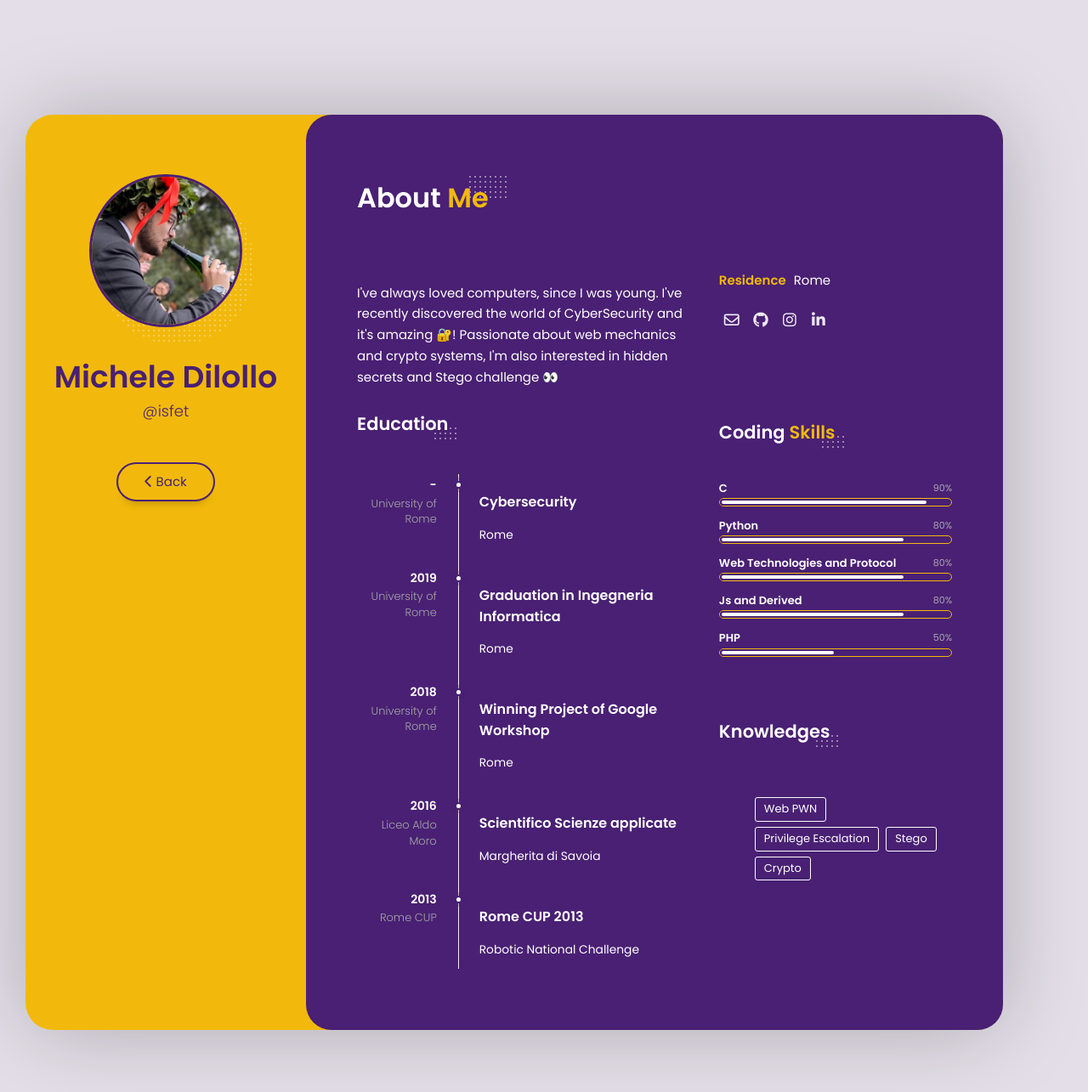
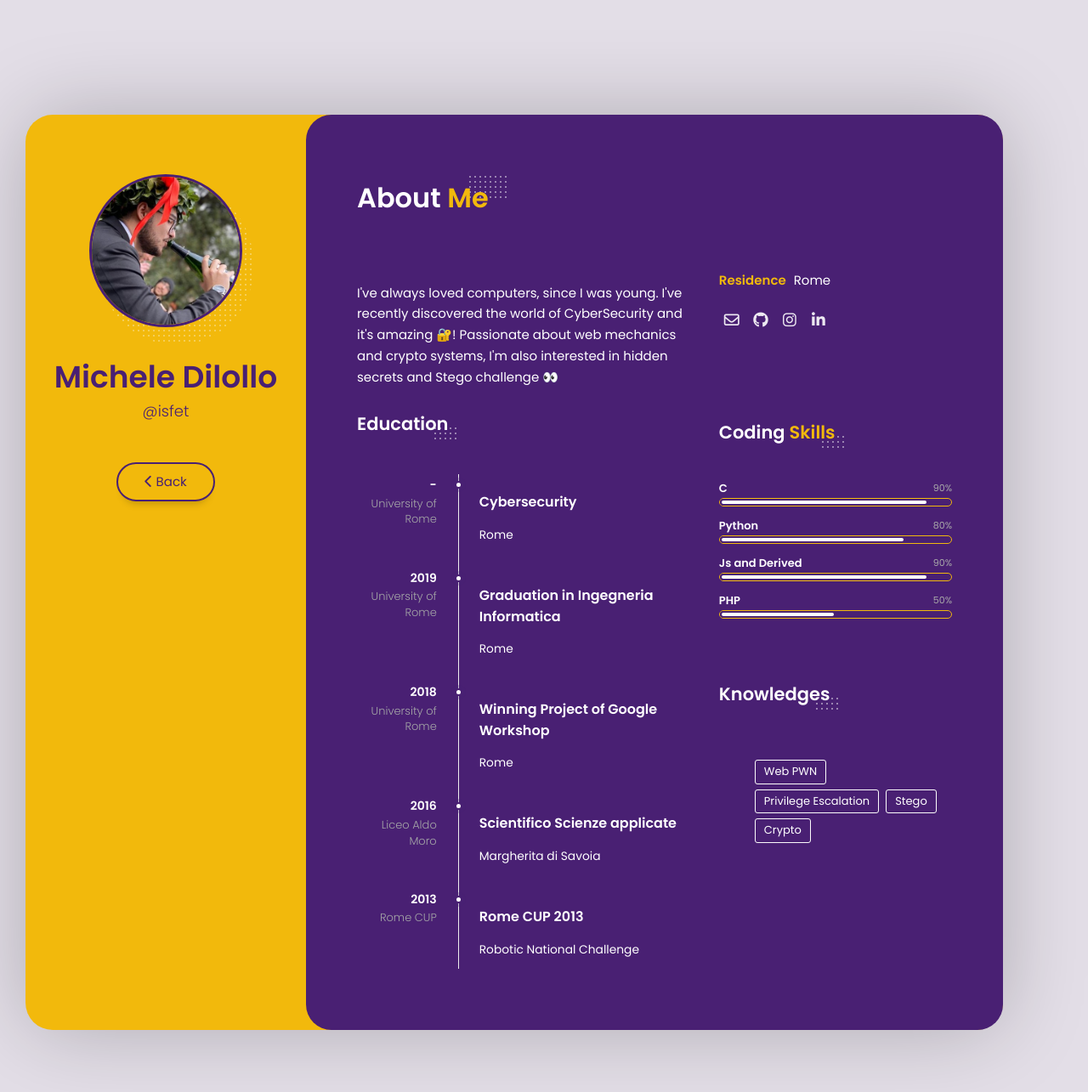
Before and after one commit to HACKappatoi/HACKappatoi.github.io, a Jekyll site: the page built from isfet_cv.md, in a window 1280 px wide. Shown: the top 1285 px of the page at 85% size. Built offline with Jekyll 4.4.1, drawn with Linux system fonts in a browser that asks for light colours; nearby versions of some CDN libraries.

Commit message:
Update isfet_cv.md

```diff
--- a/isfet_cv.md
+++ b/isfet_cv.md
@@ -46,11 +46,8 @@ skills: [
           { name: Python
           , percentage: 80
           },
-          { name: Web Technologies and Protocol
-          , percentage: 80
-          },
           { name: Js and Derived
-          , percentage: 80
+          , percentage: 90
           },
           { name: PHP
           , percentage: 50
```
